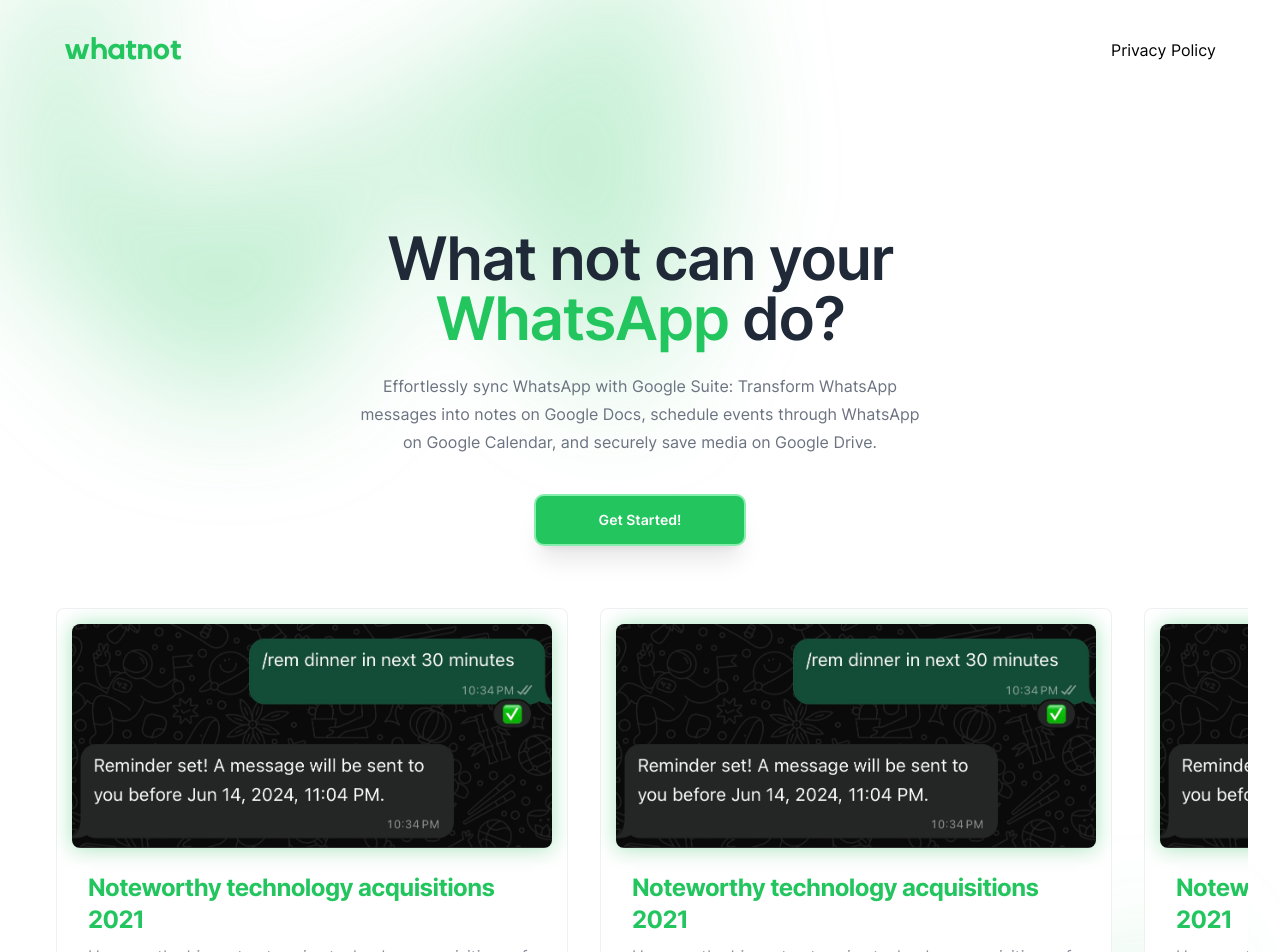
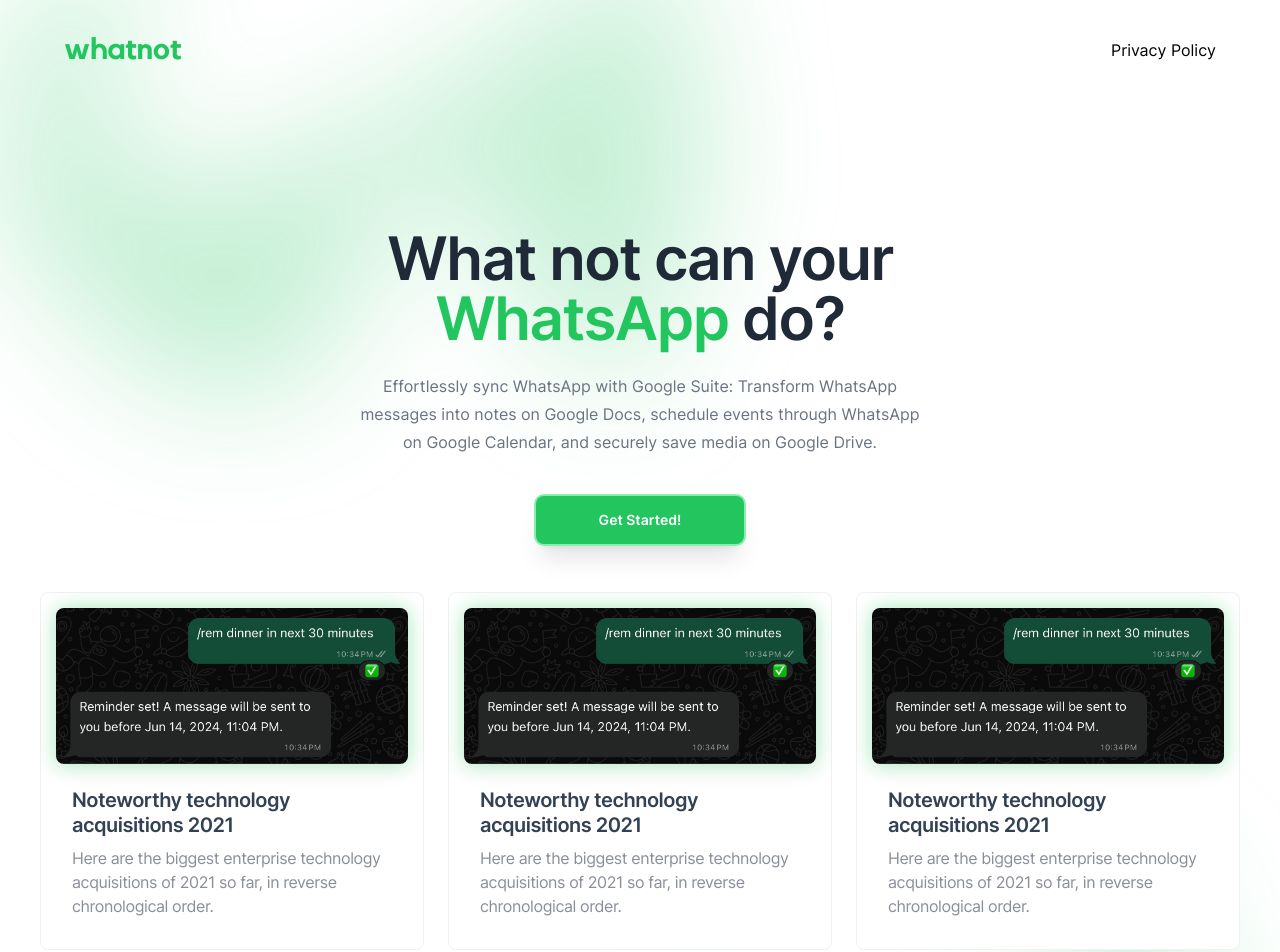
Before and after one commit to ms4n/whatnot-site, a Next.js app: page / in a window 1280 px wide. Shown: the top 952 px of the page. Built offline with nearby package versions, Linux system fonts and the light colour scheme.

Commit message:
changed feature cards size

```diff
--- a/app/page.tsx
+++ b/app/page.tsx
@@ -47,7 +47,7 @@ export default function Home() {
               Get Started!
             </Button>
           </div>
-          <div className="flex overflow-x-auto space-x-4 p-4 no-scrollbar">
+          <div className="flex overflow-x-auto space-x-2 no-scrollbar">
             <FeatureCard />
             <FeatureCard />
             <FeatureCard />
--- a/components/feature-card.tsx
+++ b/components/feature-card.tsx
@@ -3,8 +3,8 @@ import Image from "next/image";
 const FeatureCard = () => {
   return (
     <div className="flex-shrink-0 p-2">
-      <div className="max-w-lg bg-white ring-1 ring-inset ring-gray-500/10 rounded-lg p-4 overflow-hidden">
-        <div className="relative w-full h-56">
+      <div className="max-w-sm bg-white ring-1 ring-inset ring-gray-500/10 rounded-lg p-4 overflow-hidden">
+        <div className="relative w-full">
           <div
             className="absolute inset-0 bg-green-500 rounded-t-lg shadow-lg"
             style={{ filter: "blur(10px)", opacity: 0.4 }}
@@ -12,19 +12,19 @@ const FeatureCard = () => {
           <Image
             src="/images/screenshot1.jpg"
             alt="features-screenshot-1"
-            fill
-            style={{ objectFit: "cover" }}
+            width={400}
+            height={300}
             quality={100}
             className="rounded-lg relative"
           />
         </div>
         <div className="p-4">
           <a href="#">
-            <h5 className="my-2 text-green-500 text-2xl font-bold tracking-tight text-gray-900 dark:text-white">
+            <h5 className="my-2 text-slate-700 text-xl font-semibold tracking-tight leading-tight text-gray-900 dark:text-white">
               Noteworthy technology acquisitions 2021
             </h5>
           </a>
-          <p className="font-normal text-gray-500/80">
+          <p className="text-sm md:text-base tracking-tight text-gray-500/80">
             Here are the biggest enterprise technology acquisitions of 2021 so
             far, in reverse chronological order.
           </p>
```
